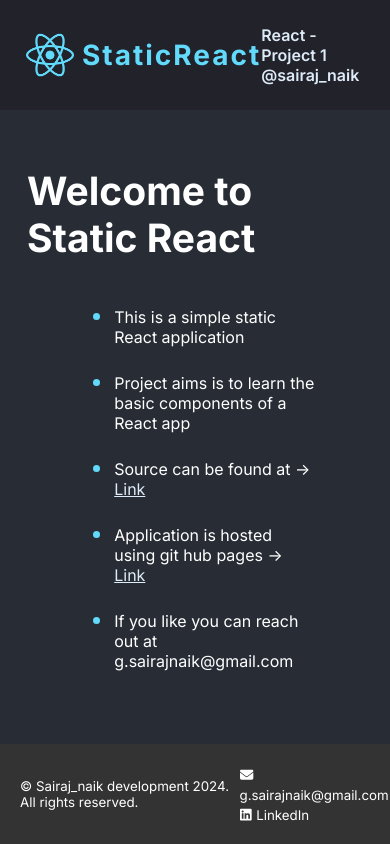
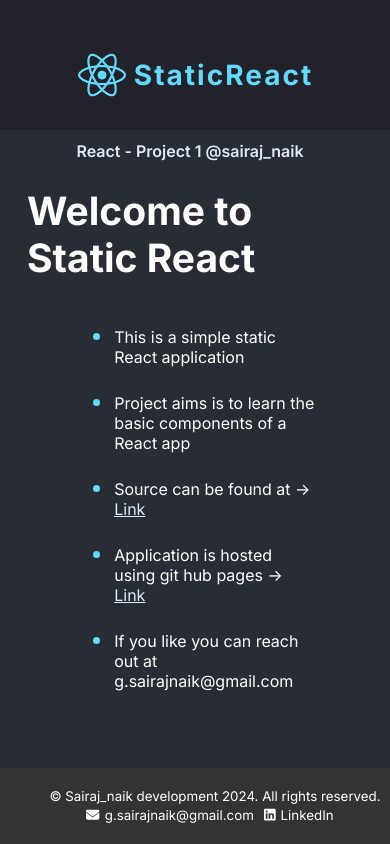
Before and after one commit to rajnayak369/static-react, a React (Create React App) app: page / in a window 390 px wide. Built offline with nearby package versions, Linux system fonts and the light colour scheme.

Commit message:
css modifications for mobile

```diff
--- a/src/App.css
+++ b/src/App.css
@@ -9,10 +9,22 @@ nav {
   align-items: center;
   background-color: #21222A;
   height: 70px;
-  padding: 20px 25px;
+  padding: 30px 25px;
   justify-content: space-around;
 }
+@media only screen and (max-width: 600px) {
+  nav {
+    flex-direction: column; /* Stack items vertically */
 
+  }
+  .main--facts {
+    max-width: 100%;
+  }
+  footer {
+    flex-direction: column; /* Stack items vertically */
+  }
+
+}
 .nav-logo{
   display: flex;
   align-items: center;
```
